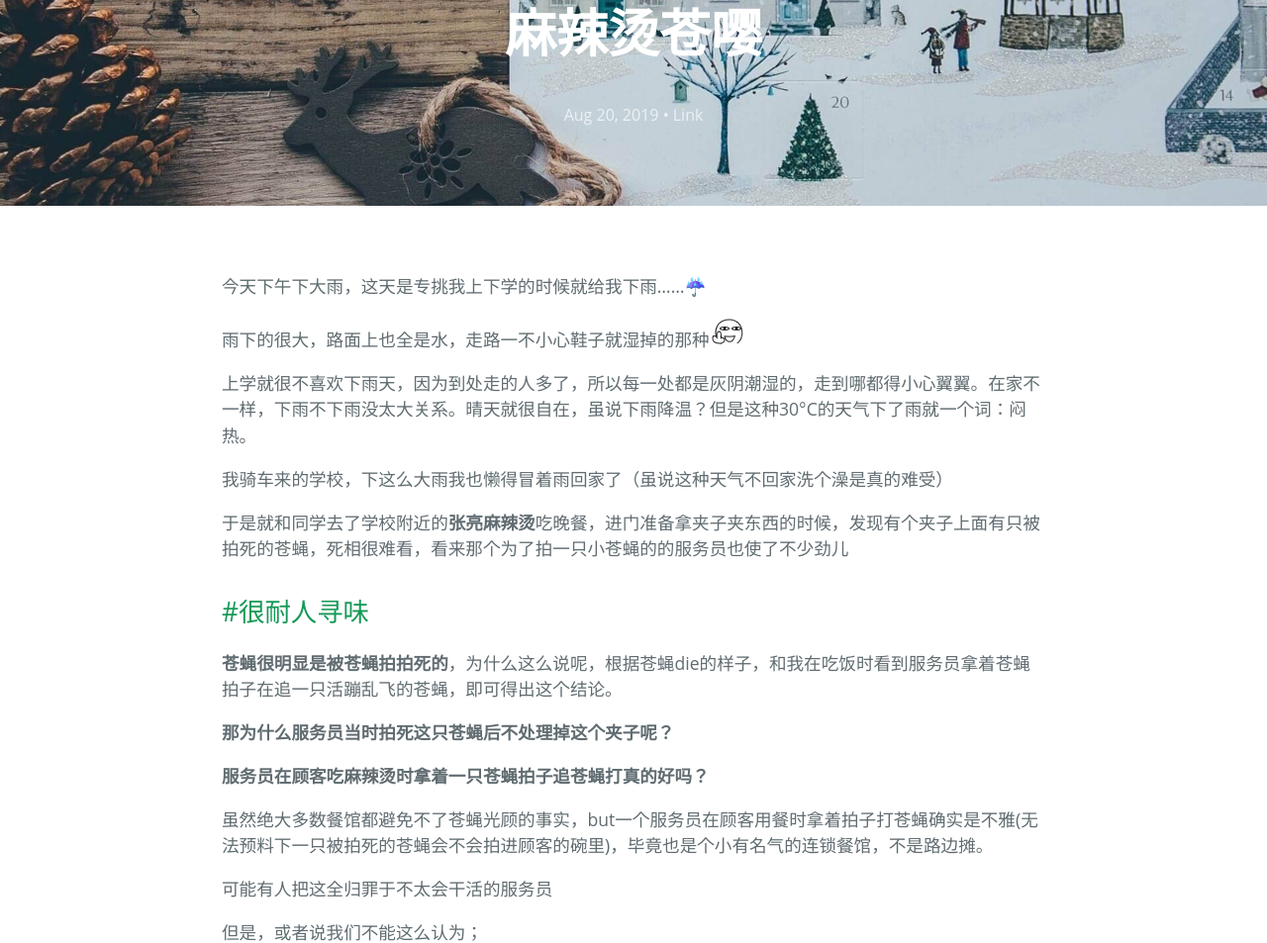
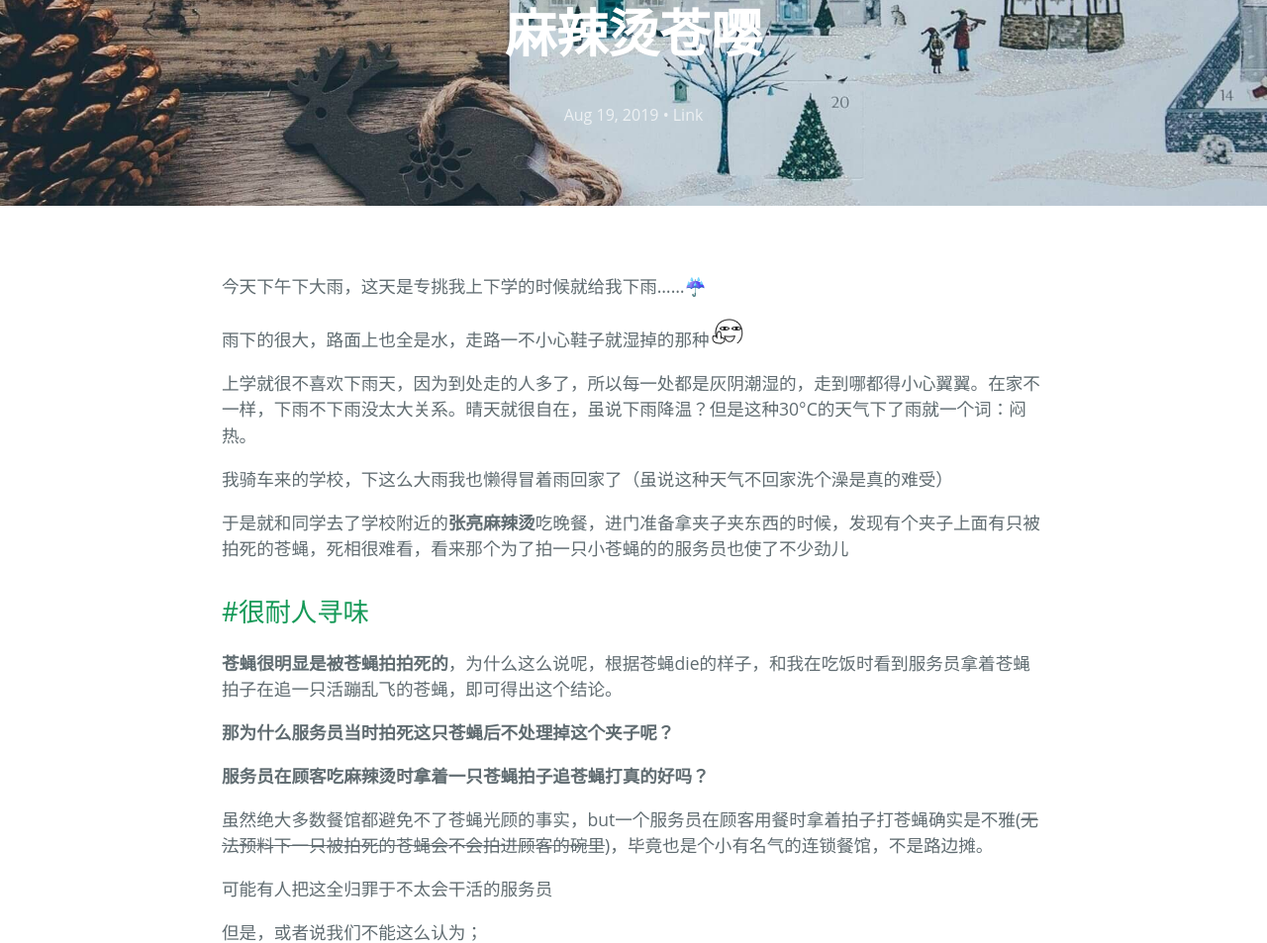
Before and after one commit to link9596/qwq, a Jekyll site: the page built from _posts/2019-8-19-supper.md, in a window 1280 px wide and 1400 px high. Shown: the part 142-1095 px from the top of the window at 99% size. Built offline with Jekyll 4.4.1, drawn with Linux system fonts in a browser that asks for light colours; emoji names are drawn with the system emoji font; some web fonts are replaced; comment, search, counter and statistics services are not loaded.

Commit message:
张亮麻辣烫

```diff
--- a/_posts/2019-8-20-supper.md
+++ b/_posts/2019-8-19-supper.md
@@ -22,7 +22,7 @@ tags: 瞎聊
 
 **服务员在顾客吃麻辣烫时拿着一只苍蝇拍子追苍蝇打真的好吗？**
 
-虽然绝大多数餐馆都避免不了苍蝇光顾的事实，but一个服务员在顾客用餐时拿着拍子打苍蝇确实是不雅(无法预料下一只被拍死的苍蝇会不会拍进顾客的碗里)，毕竟也是个小有名气的连锁餐馆，不是路边摊。
+虽然绝大多数餐馆都避免不了苍蝇光顾的事实，but一个服务员在顾客用餐时拿着拍子打苍蝇确实是不雅(~~无法预料下一只被拍死的苍蝇会不会拍进顾客的碗里~~)，毕竟也是个小有名气的连锁餐馆，不是路边摊。
 
 可能有人把这全归罪于不太会干活的服务员
 
```
